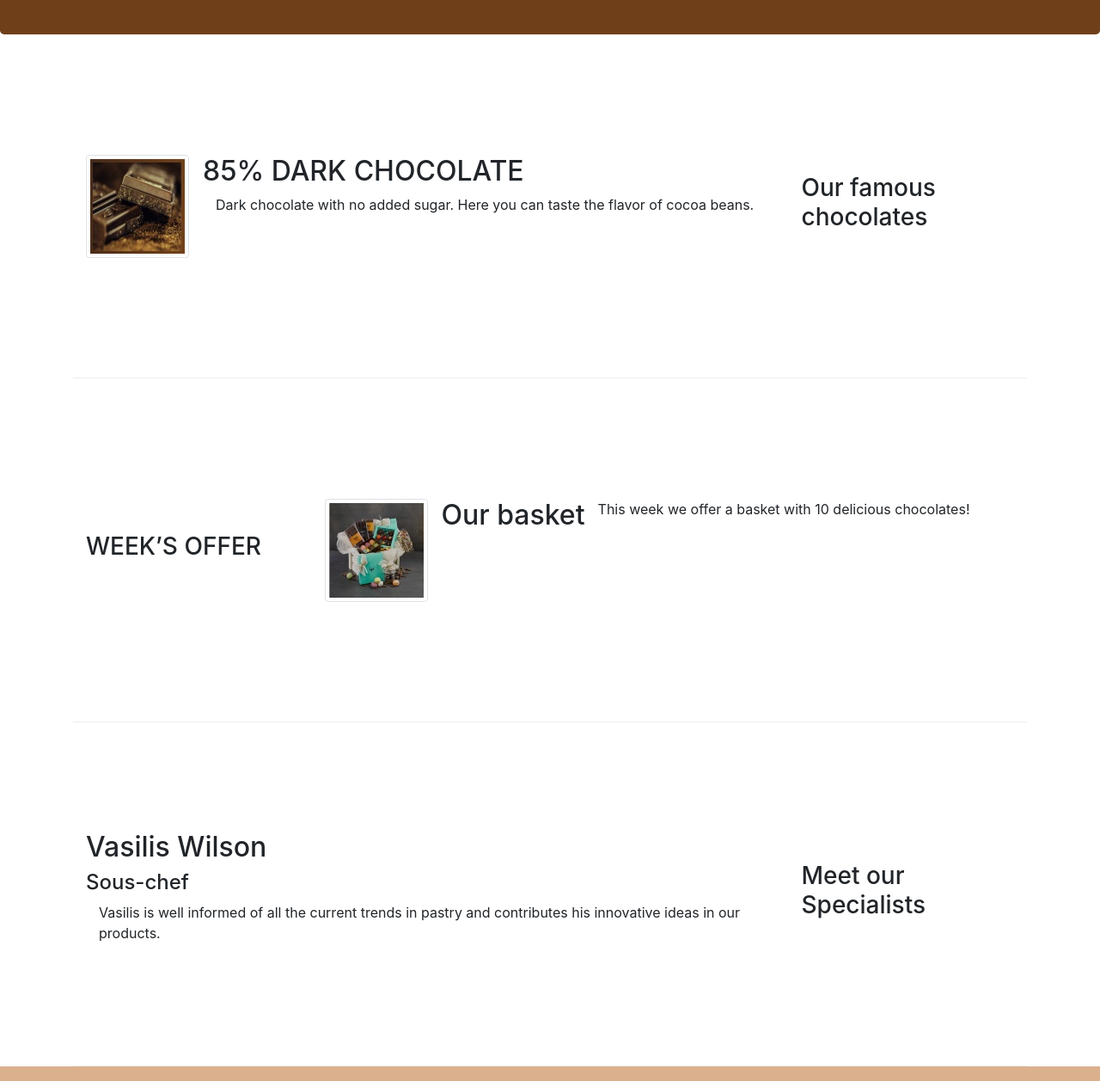
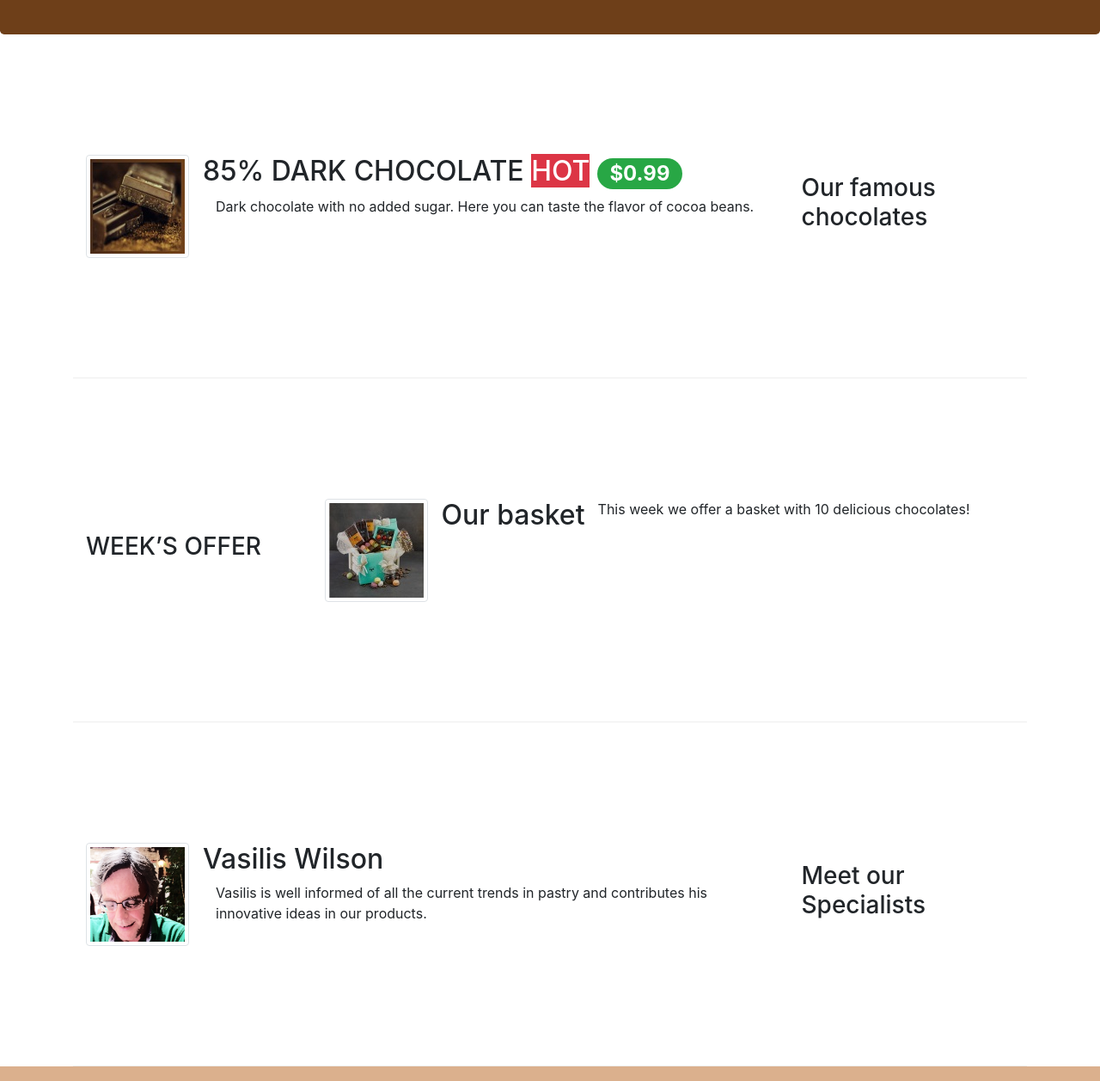
Before and after one commit to aggeliki1997/lechocolat, a plain HTML site: page index.html in a window 1280 px wide. Shown: the part 273-1530 px from the top of the page at 86% size. Drawn offline with nearby package versions, Linux system fonts and the light colour scheme.

Commit message:
Alerting Users

```diff
--- a/index.html
+++ b/index.html
@@ -62,7 +62,10 @@
                     <img class="d-flex mr-3 img-thumbnail align-self-center"
                         src="images/images/dark85.jpg" alt="85% DARK CHOCOLATE">
                     <div class="media-body">
-                        <h2 class="mt-0">85% DARK CHOCOLATE</h2>
+                        <h2 class="mt-0">85% DARK CHOCOLATE
+                             <span class="badge-danger">HOT</span>
+                             <span class="badge badge-pill badge-success">$0.99</span>
+                            </h2>
                         <p class="col d-none d-md-block">Dark chocolate with no added sugar.
                         Here you can taste the flavor of cocoa beans.</p>
                     </div>
@@ -93,11 +96,16 @@
                 <h3>Meet our Specialists</h3>
             </div>
             <div class="col-sm col-md">
-                <h2>Vasilis Wilson </h2>
-                <h4>Sous-chef</h4>
-                <p class="col d-none d-sm-block"> Vasilis is well informed of all the current trends in pastry and
-                    contributes his innovative ideas in our products.</p>
-            </div>
+                <div class="media">
+                    <img class="d-flex mr-3 img-thumbnail align-self-center"
+                        src="images/images/cartoonVasilis.png" alt="Vasilis Wilson">
+                    <div class="media-body">
+                        <h2 class="mt-0">Vasilis Wilson</h2>
+                        <p class="col d-none d-md-block">Vasilis is well informed of all the current
+                            trends in pastry and contributes his innovative ideas in our products.</p>
+                    </div>
+                </div>
+           </div>
         </div>
     </div>
 
```
